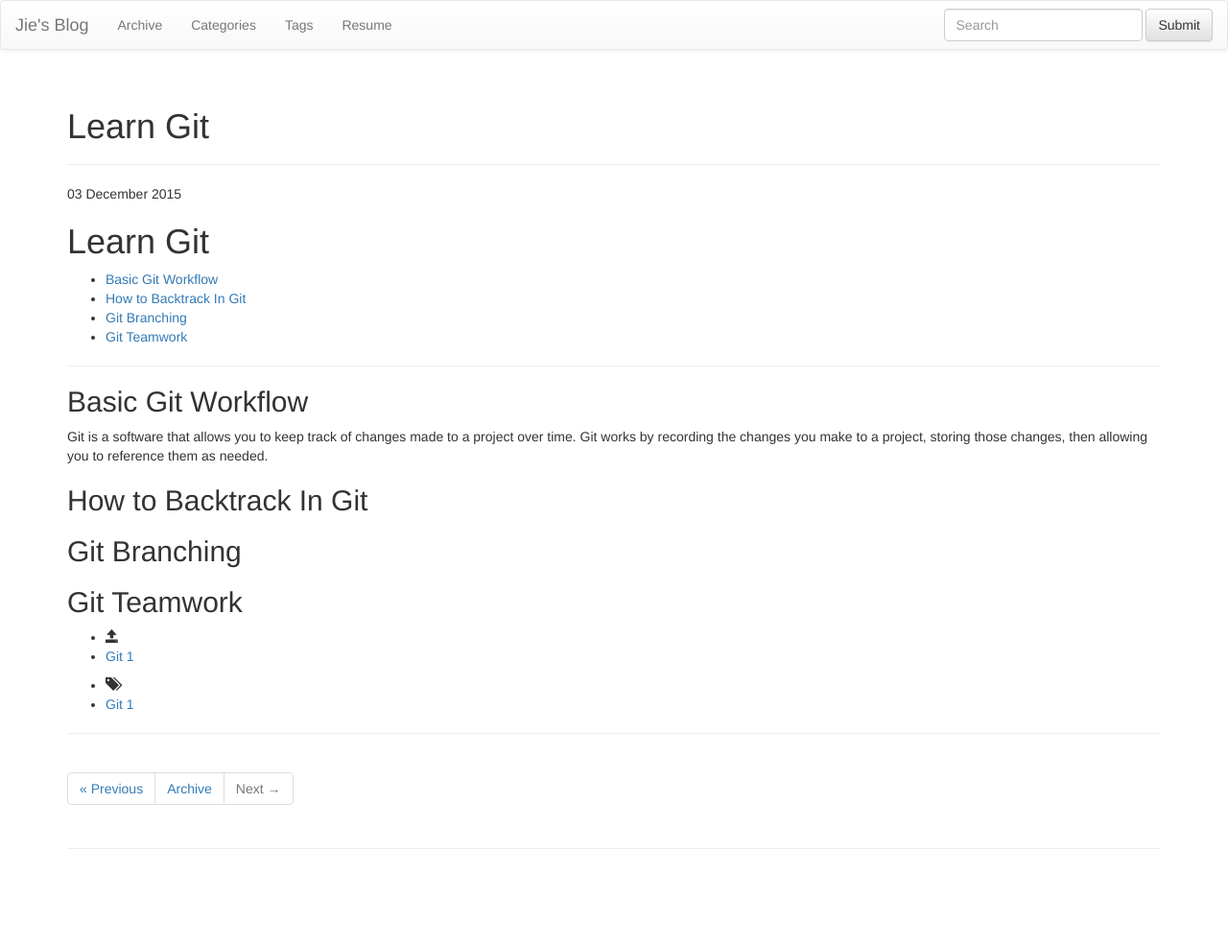
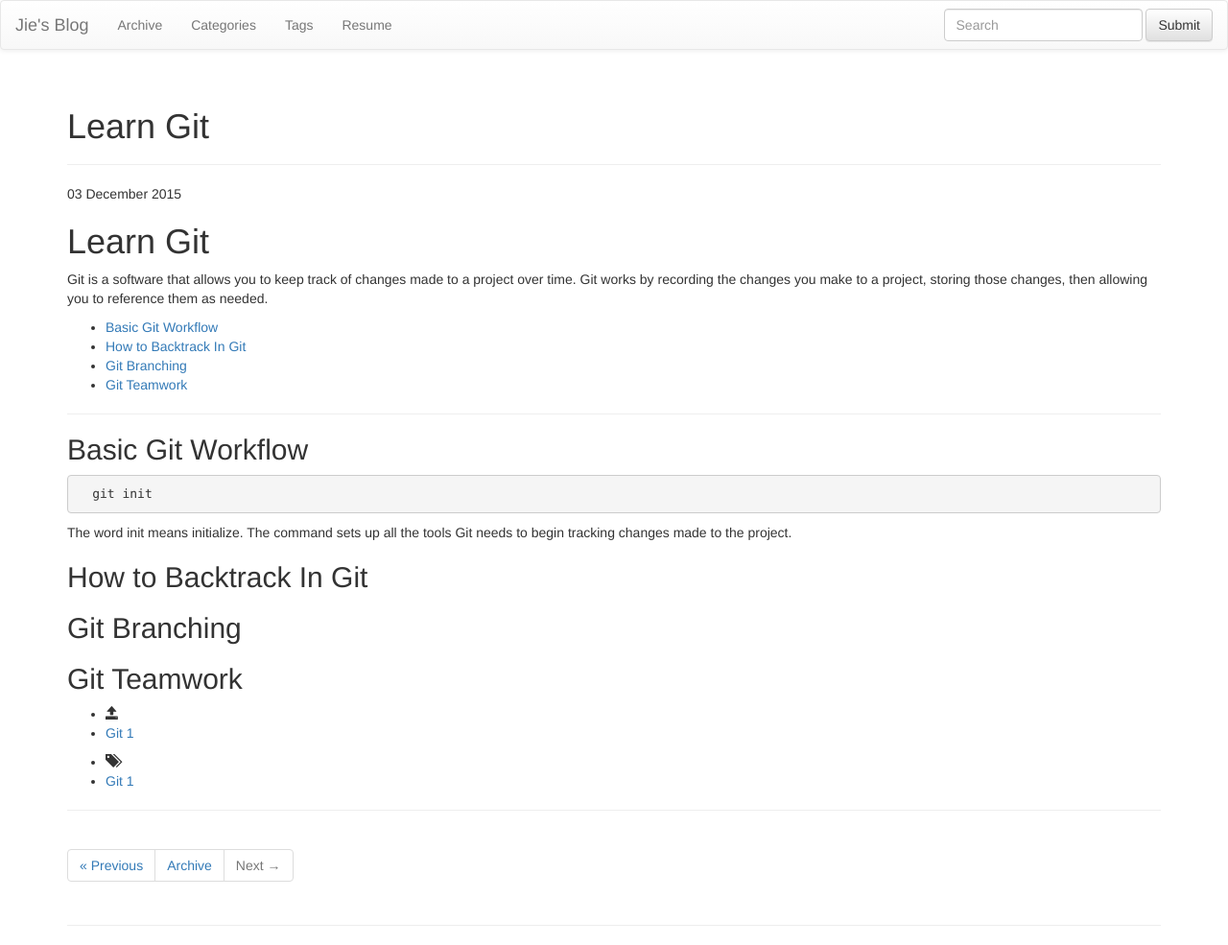
Before and after one commit to ethanjiezhou/jeffjiezhou.github.io, a Jekyll site: the page built from _posts/2015-12-03-learn-git.md, in a window 1280 px wide. Shown: the whole page at 96% size. Built offline with Jekyll 4.4.1, drawn with Linux system fonts in a browser that asks for light colours; nearby versions of some CDN libraries; library files that are not in the unit come from our copies; before the commit the page ends 905 px from its top, so only the background shows below that.

Commit message:
learn git v1.0

```diff
--- a/_posts/2015-12-03-learn-git.md
+++ b/_posts/2015-12-03-learn-git.md
@@ -9,6 +9,8 @@ tags: [Git]
 
 # Learn Git
 
+Git is a software that allows you to keep track of changes made to a project over time. Git works by recording the changes you make to a project, storing those changes, then allowing you to reference them as needed.
+
 * [Basic Git Workflow](#BGW)
 * [How to Backtrack In Git](#HTBIG)
 * [Git Branching](#GB)
@@ -18,7 +20,9 @@ tags: [Git]
 
 <h2 id="BGW">Basic Git Workflow</h2>
 
-Git is a software that allows you to keep track of changes made to a project over time. Git works by recording the changes you make to a project, storing those changes, then allowing you to reference them as needed.
+      git init
+
+The word init means initialize. The command sets up all the tools Git needs to begin tracking changes made to the project.
 
 <h2 id="HTBIG">How to Backtrack In Git</h2>
 
```
